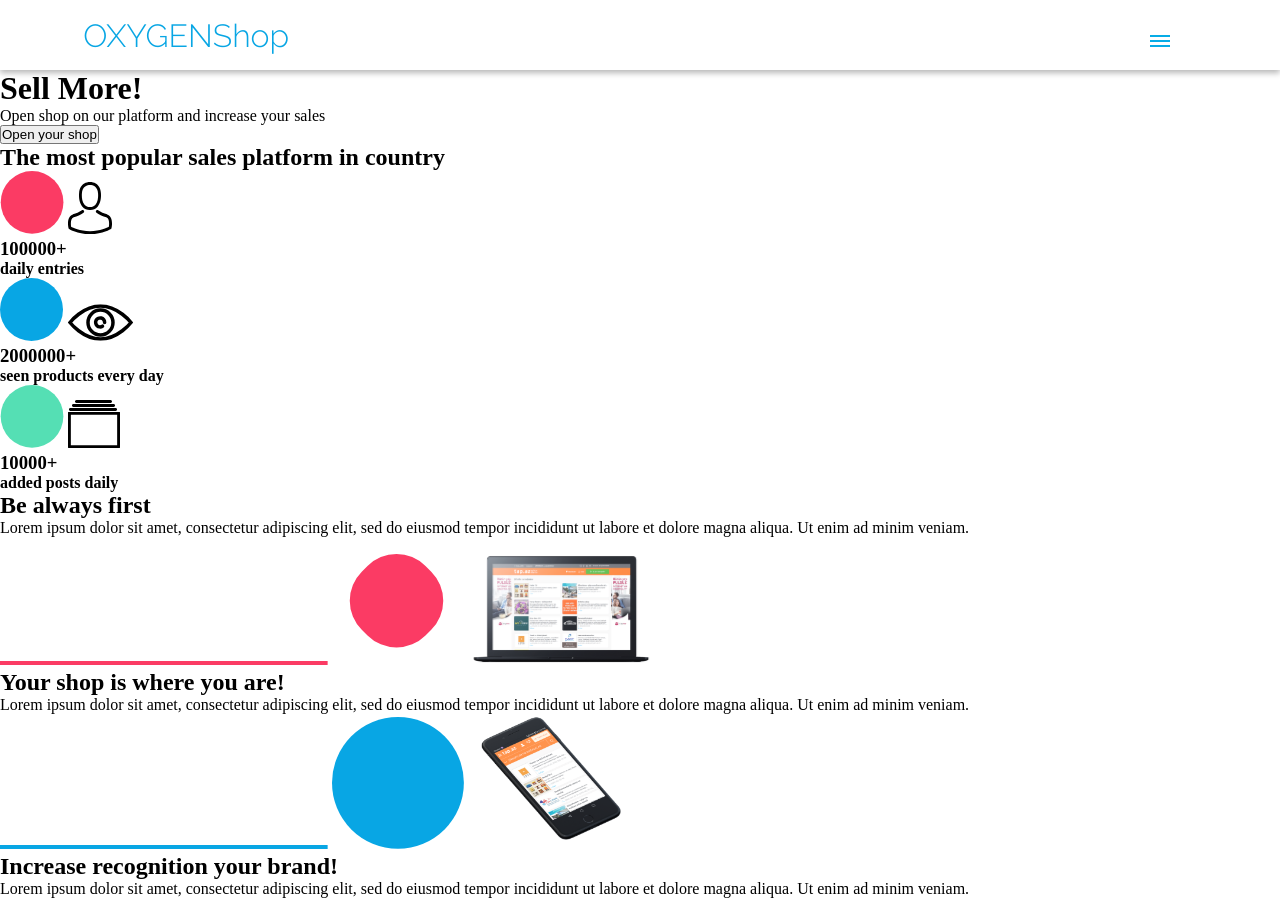
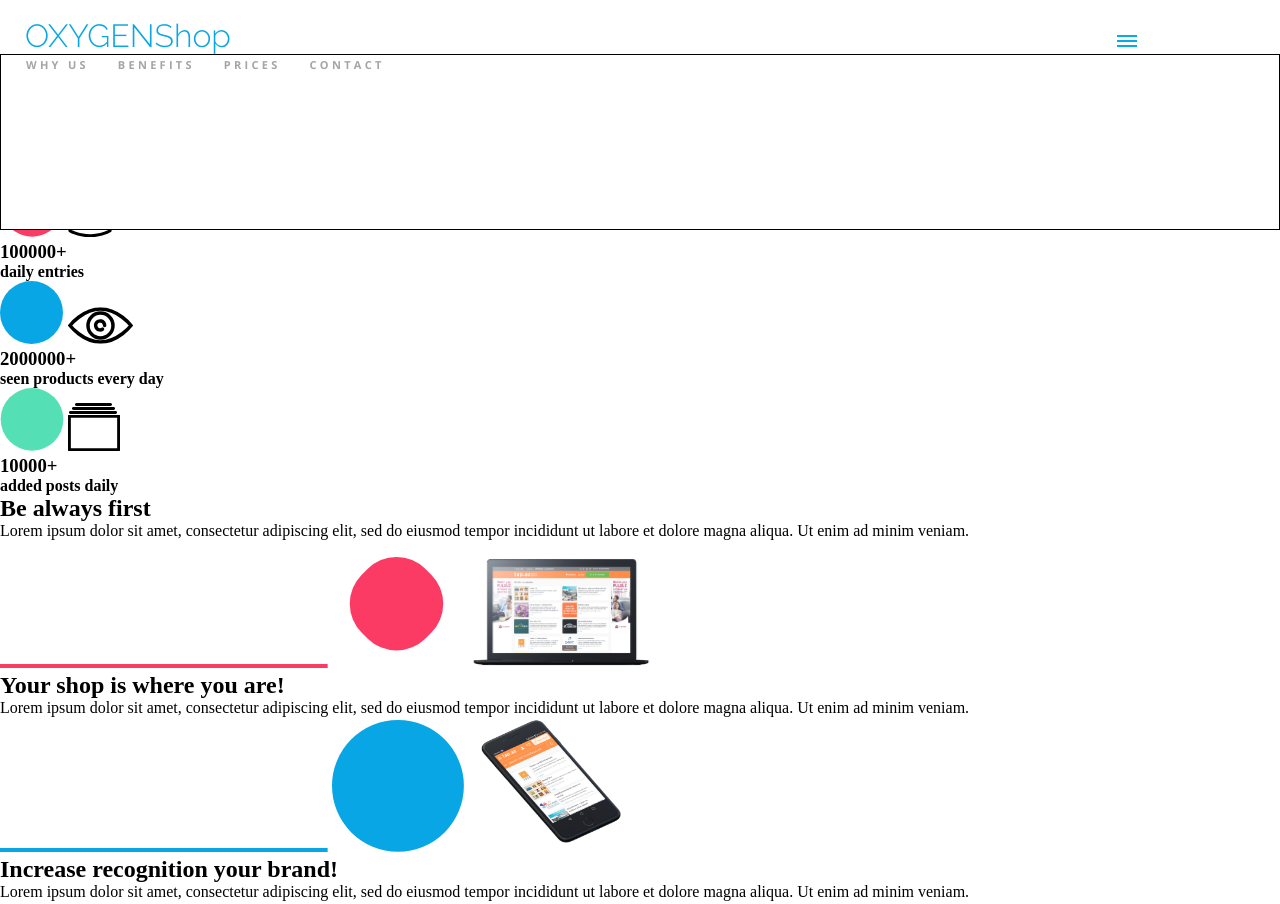
Before and after one commit to MarcoNobody1/Oxygen-Shop, a plain HTML site: page index.html in a window 1280 px wide. Shown: the top 904 px of the page. Drawn offline with nearby package versions, Linux system fonts and the light colour scheme; files whose address does not match are found by name.

Commit message:
Corregidas uds de medida (de px a rem) y corregido funcionamiento del nav

```diff
--- a/style.scss
+++ b/style.scss
@@ -21,13 +21,12 @@ body {
 #header__logo {
    color: #08a6e4;
    font-family: "Raleway", sans-serif;
-   font-size: 32px;
+   font-size: 2rem;
    font-style: normal;
    font-weight: 300;
-   line-height: 37px;
    display: inline-block;
-   width: 83%;
-   margin-left: 6.5%;
+   width: 85%;
+   margin-left: 1.563rem;
 }
 
 .header__nav {
@@ -35,15 +34,9 @@ body {
    width: 100%;
    height: 175.65px;
    color: #000;
-   text-align:center;
-   font-family: "Open Sans";
-   font-size: 11px;
-   font-style: normal;
-   font-weight: 700;
-   line-height: 15px;
-   letter-spacing: 3.28px;
-   text-transform: uppercase;
-   display: block;
+   align-items: center;
+   display: inline-block;
+   border: 1px black solid;
 }
 
 .header__menu {
@@ -57,7 +50,6 @@ body {
    height: 12px;
 }
 
-
 .link {
    text-decoration: none;
 }
@@ -67,13 +59,13 @@ body {
    text-align: left;
    padding-left: 25px;
    font-family: Open Sans;
-   font-size: 11px;
+   font-size: 0.688rem;
    font-style: normal;
    font-weight: 700;
-   line-height: 15px;
    letter-spacing: 3.28px;
    text-transform: uppercase;
    padding-bottom: 14px;
+   display: inline;
 }
 
 .grey:hover {
```
Also changed, not shown: style.css, 1 other file.
